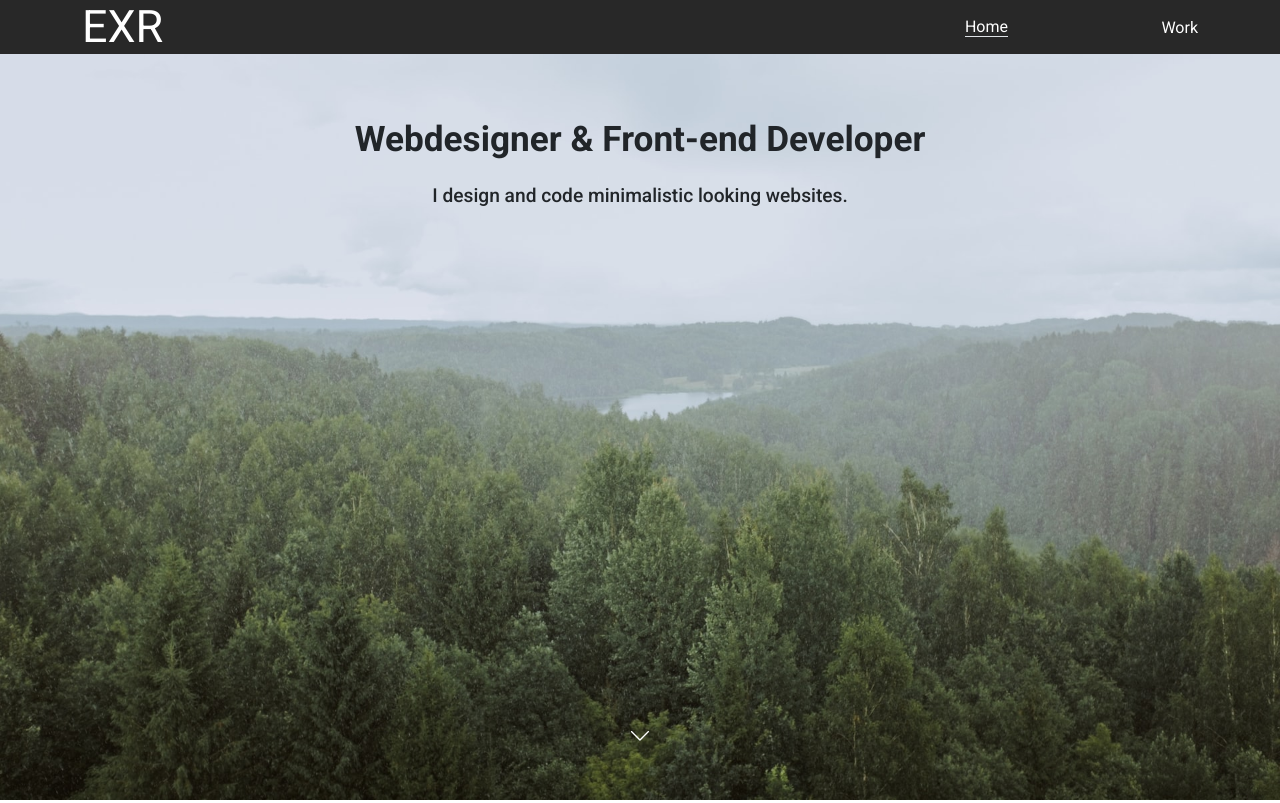
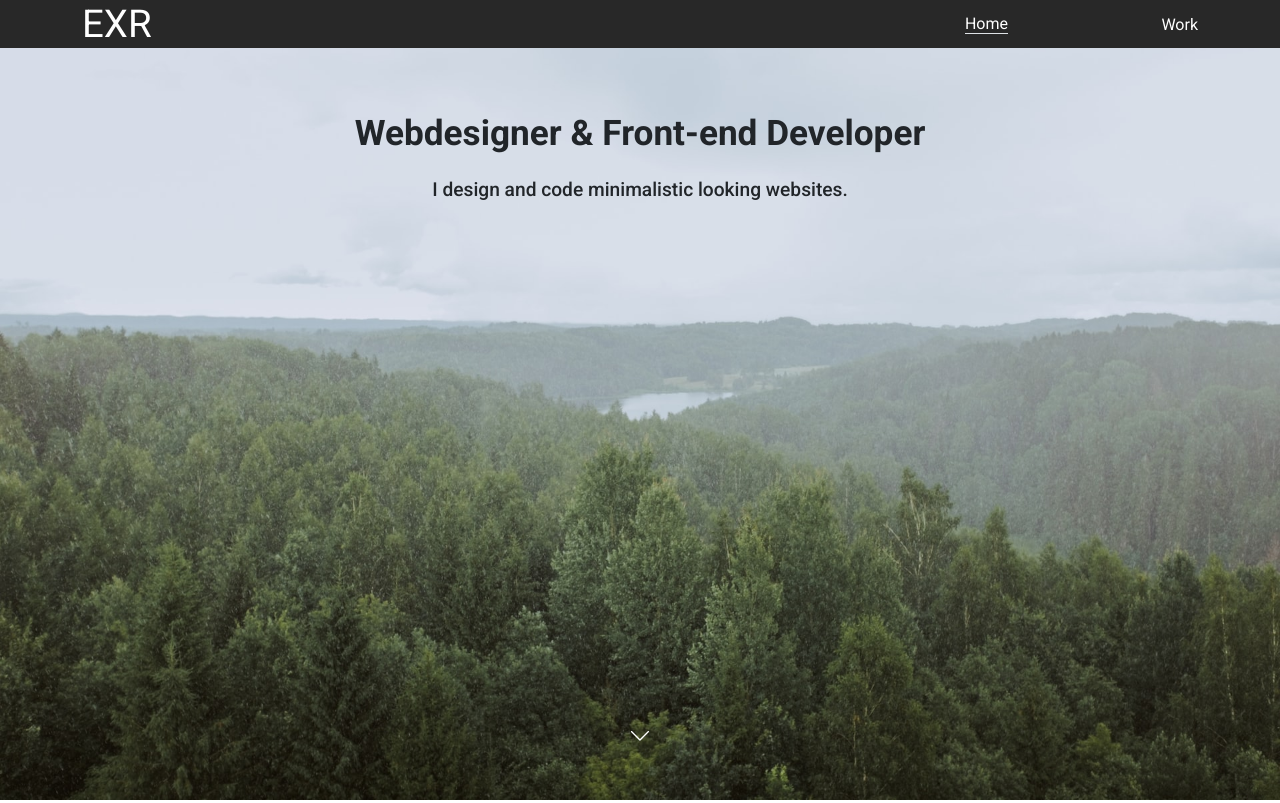
Before and after one commit to emilioxrenders/exr_portfoliov2, a plain HTML site: page index.html in a window 1280 px wide. Shown: the top 803 px of the page. Drawn offline with nearby package versions, Linux system fonts and the light colour scheme.

Commit message:
updated-logo

```diff
--- a/style.css
+++ b/style.css
@@ -27,8 +27,8 @@ body {
 
 .logoheader {
     color: white!important;
-    font-size: 2.8em;
-    line-height: 1.2em;
+    font-size: 2.4em;
+    line-height: 1.25em;
 }
 
 /* FOOTER */
```
